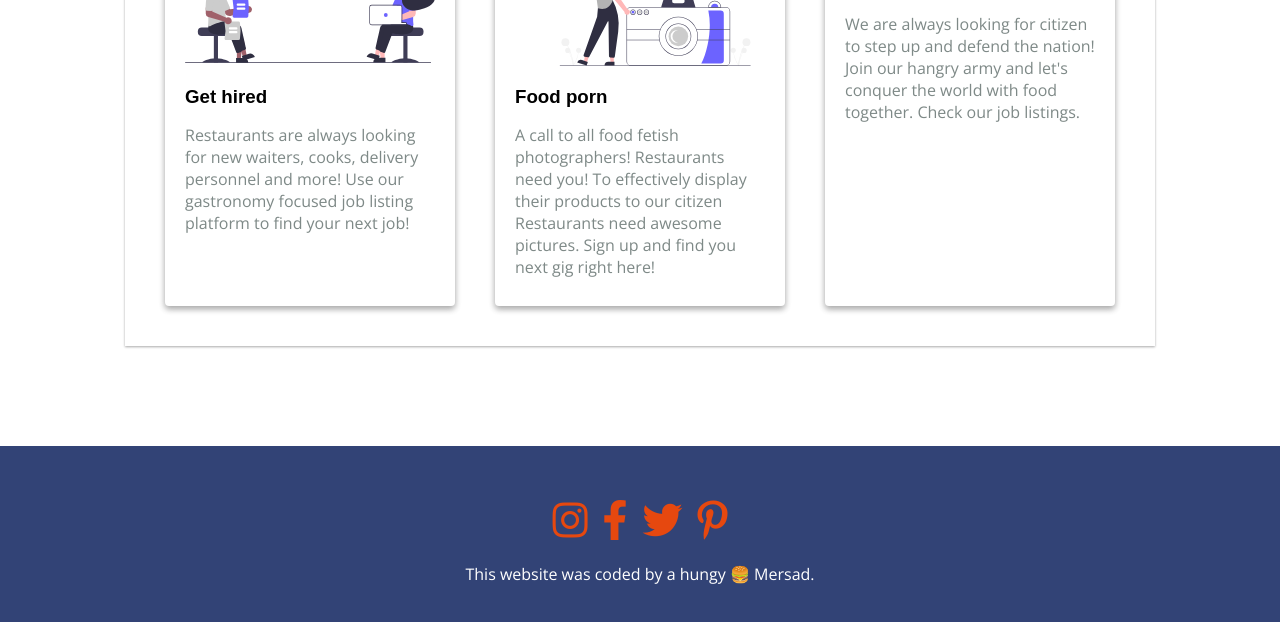
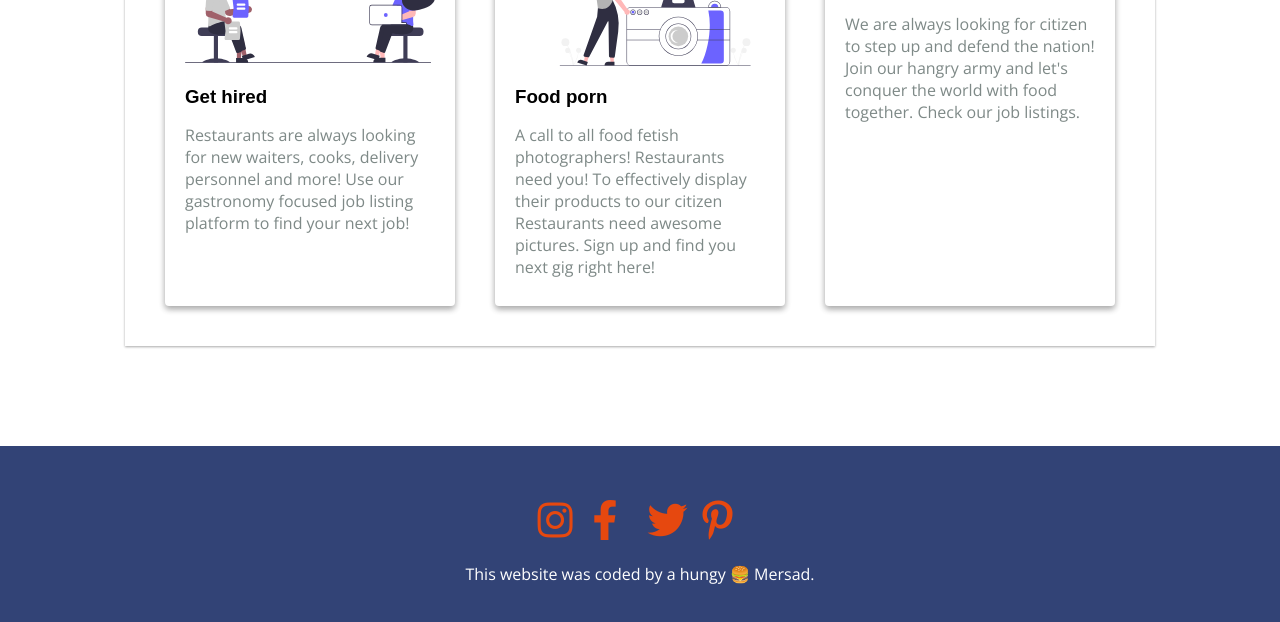
Before and after one commit to flamerged/foodnation-landing, a plain HTML site: page index.html in a window 1280 px wide. Shown: the part 2638-3260 px from the top of the page. Drawn offline with nearby package versions, Linux system fonts and the light colour scheme; a web font is replaced by a local one.

Commit message:
ios footer grid fix

```diff
--- a/css/components/footer.css
+++ b/css/components/footer.css
@@ -17,7 +17,8 @@
 }
 
 .social-icons {
-    display: flex;
+    display: grid;
+    grid-template-columns: 1fr 1fr 1fr 1fr;
     grid-gap: 15px;
     font-size: 40px;
 }
```
